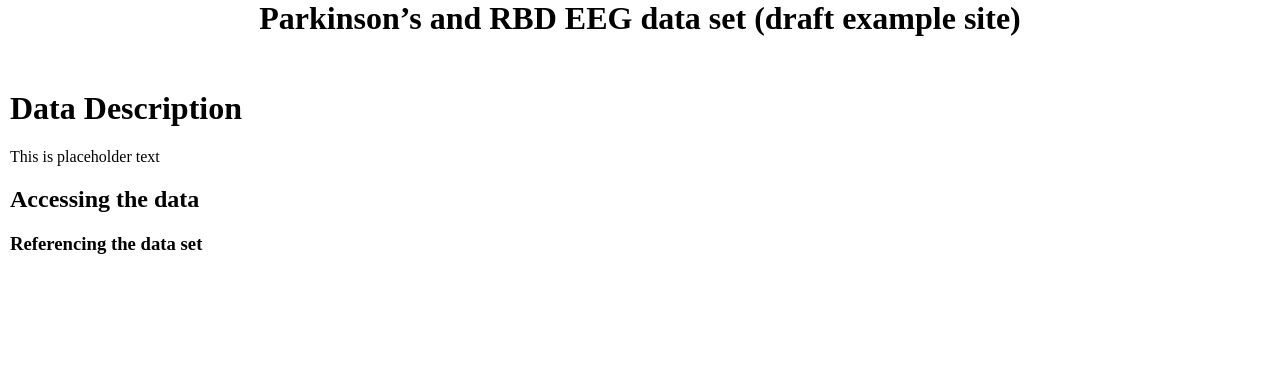
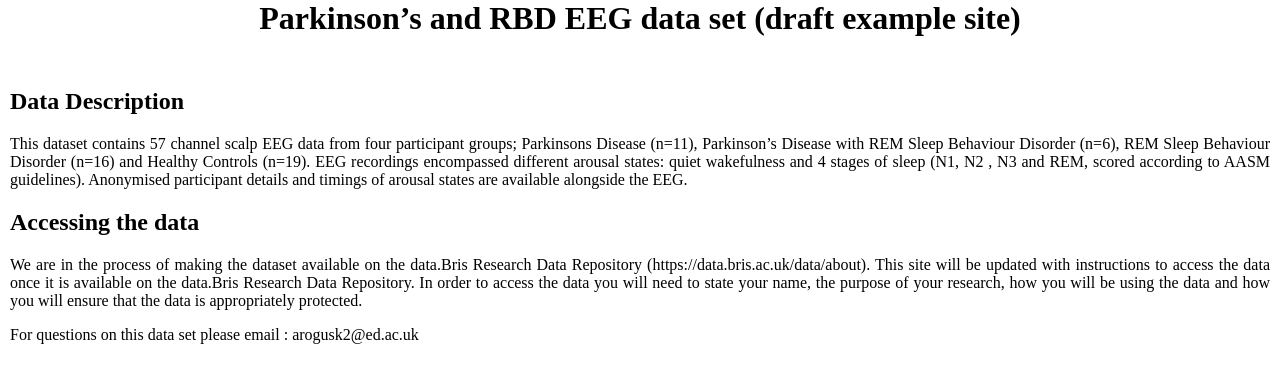
Before and after one commit to Laprama/Laprama.github.io, a plain HTML site: page index.html in a window 1280 px wide. Drawn offline with Linux system fonts and the light colour scheme.

Commit message:
Update index.html

```diff
--- a/index.html
+++ b/index.html
@@ -14,12 +14,16 @@
 
     <!-- This is the start of the projects section -->
     <div class="projects">
-        <h1>Data Description</h1>
-
-         <p>This is placeholder text</p>
+        <h2>Data Description</h2>
+        <p>This dataset contains 57 channel scalp EEG data from four participant groups; Parkinsons Disease (n=11), Parkinson’s Disease with REM Sleep Behaviour Disorder (n=6), REM Sleep Behaviour Disorder (n=16) and Healthy Controls (n=19). EEG recordings encompassed different arousal states: quiet wakefulness and 4 stages of sleep (N1, N2 , N3 and REM, scored according to AASM guidelines).
+            Anonymised participant details and timings of arousal states are available alongside the EEG. </p>
 
         <h2>Accessing the data</h2>
-        <h3>Referencing the data set</h3>
+        <p> We are in the process of making the dataset available on the data.Bris Research Data Repository (https://data.bris.ac.uk/data/about). This site will be updated with instructions to access the data once it is available on the data.Bris Research Data Repository.
+        In order to access the data you will need to state your name, the purpose of your research, how you will be using the data and how you will ensure that the data is appropriately protected. </p>
+
+        <p> For questions on this data set please email : arogusk2@ed.ac.uk
+
 
     </div>
 </body>
```
